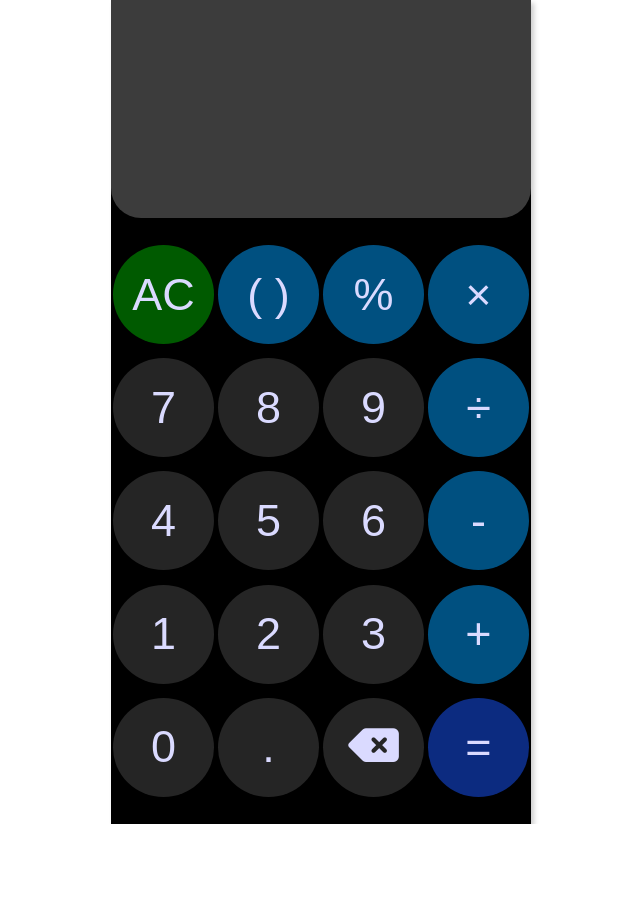
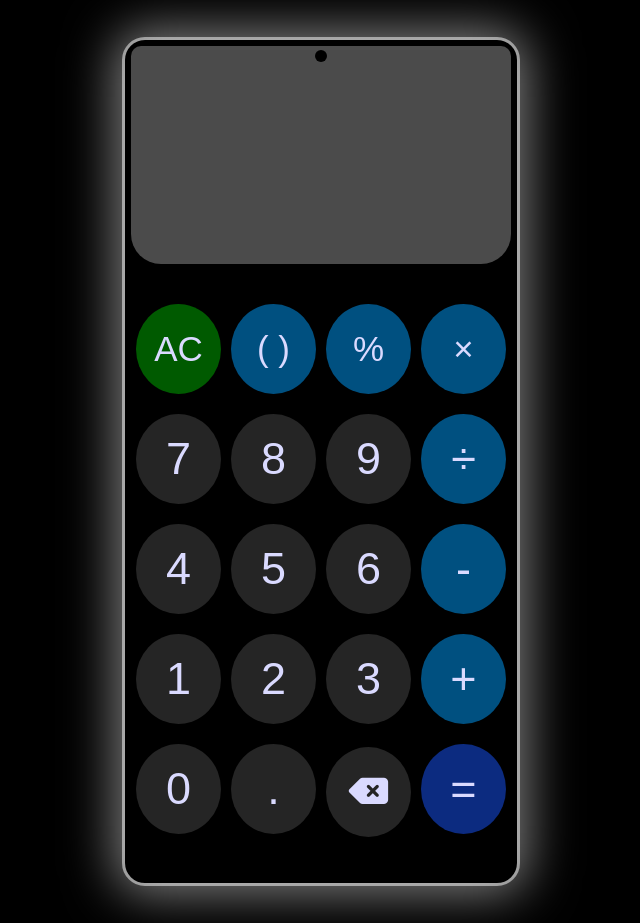
Before and after one commit to yasinbhouan/calculator, a plain HTML site: page index.html in a window 1280 px wide. Shown: the whole page, without its empty margins (319-959 px from the left). Before the commit the page ends 824 px from the top, so only its background shows below. Drawn offline with Linux system fonts and the light colour scheme.

Commit message:
new style add

```diff
--- a/index.html
+++ b/index.html
@@ -1,12 +1,10 @@
 <!DOCTYPE html>
 <html lang="en">
 <head>
+  <!-- meta -->
   <meta charset="UTF-8">
   <meta name="viewport" content="width=device-width, initial-scale=1.0">
   <meta http-equiv="X-UA-Compatible" content="ie=edge">
-
-  <!--style-->
-  <link rel="stylesheet" href="style.css">
 
   <!--font awesome-->
   <script src="https://kit.fontawesome.com/994336f2c8.js" crossorigin="anonymous"></script>
@@ -14,57 +12,51 @@
   <!--favicon-->
   <link rel="shortcut icon" type="image/x-icon" href="images/favicon.png">
 
+   <!--style-->
+  <link rel="stylesheet" href="style.css">
+
   <title>Calculator</title>
 </head>
 <body>
   <section>
     <div class="calc">
-
-      <div class="calc__output">
-        <input class="result" type="number" name="result" id="result">
+        <div class="camera"></div>
+      <div class="calc__result">
+        <input class="result_display" name="resultDisplay" id="resultDisplay" disabled>
       </div>
-
       <div class="calc__input">
-
         <div class="calc__row">
-          <button class="btn ac" type="submit">AC</button>
-          <button class="btn b"  type="submit">( )</button>
-          <button class="btn b"  type="submit">%</button>
-          <button class="btn b" type="submit">×</button>
+          <button class="btn reset small" id="clear" type="submit">AC</button>
+          <button class="btn oparetor small" id="bracket" type="submit">( )</button>
+          <button class="btn oparetor small" id="percentage" type="submit">%</button>
+          <button class="btn oparetor small" id="miltiplication" type="submit">×</button>
         </div>
-
         <div class="calc__row">
-          <button class="btn" type="submit">7</button>
-          <button class="btn"  type="submit">8</button>
-          <button class="btn"  type="submit">9</button>
-          <button class="btn b" type="submit">÷</button>
+          <button class="btn" id="seven" type="submit">7</button>
+          <button class="btn" id="eight" type="submit">8</button>
+          <button class="btn" id="nine" type="submit">9</button>
+          <button class="btn oparetor" id="divide" type="submit">÷</button>
         </div>
-
         <div class="calc__row">
-          <button class="btn" type="submit">4</button>
-          <button class="btn"  type="submit">5</button>
-          <button class="btn"  type="submit">6</button>
-          <button class="btn b" type="submit">-</button>
+          <button class="btn" id="four" type="submit">4</button>
+          <button class="btn" id="five" type="submit">5</button>
+          <button class="btn" id="six" type="submit">6</button>
+          <button class="btn oparetor" id="substraction" type="submit">-</button>
         </div>
-
         <div class="calc__row">
-          <button class="btn" type="submit">1</button>
-          <button class="btn"  type="submit">2</button>
-          <button class="btn"  type="submit">3</button>
-          <button class="btn b" type="submit">+</button>
+          <button class="btn" id="one" type="submit">1</button>
+          <button class="btn" id="two" type="submit">2</button>
+          <button class="btn" id="three" type="submit">3</button>
+          <button class="btn oparetor" id="addition" type="submit">+</button>
         </div>
-
         <div class="calc__row">
-          <button class="btn" type="submit">0</button>
-          <button class="btn"  type="submit">.</button>
-          <button class="btn"  type="submit"><i class="fa-solid fa-delete-left"></i></button>
-          <button class="btn c" type="submit">=</button>
+          <button class="btn" id="zero" type="submit">0</button>
+          <button class="btn" id="point" type="submit">.</button>
+          <button class="btn small" id="delete" type="submit"><i class="fa-solid fa-delete-left"></i></button>
+          <button class="btn equal" id="equal" type="submit">=</button>
         </div>
-
       </div>
     </div>
-
   </section>
-
 </body>
 </html>
--- a/main.js
+++ b/main.js
@@ -1 +1 @@
-console.log('Hello World!');
+let calculation;
--- a/style.css
+++ b/style.css
@@ -1,44 +1,58 @@
 *{
   margin: 0;
   padding: 0;
-  box-shadow: border-box;
+  box-sizing: border-box;
+}
+body{
+  background-color: #000000;
 }
 .calc{
-  min-width: 300px;
-  max-width: 420px;
+  width: 392px;
   text-align: center;
-  margin: 0 auto;
+  margin: 40px auto;
+  padding: 6px;
+  outline: 3px solid rgba(255, 255, 255, 0.5 );
   font-size: 0;
-  box-shadow: 3px 3px 5px rgba(0, 0, 0, 0.2);
+  box-shadow: 0 0 50px 10px rgba(255, 255, 255, 0.5);
   transition: 0.2s;
   background: #000000;
+  border-radius: 20px;
+  position: relative;
 }
 .calc:hover{
-  box-shadow: 10px 10px 50px rgba(0, 0, 0, 0.6);
+  box-shadow: 0 0 100px 20px rgba(255, 255, 255, 0.6);
 }
-.result{
+.camera{
+  position: absolute;
+  top: 10px;
+  left: 50%;
+  transform: translateX(-50%);
+  width: 12px;
+  height: 12px;
+  background: #000000;
+  border-radius: 50%;
+}
+.result_display{
   width: 100%;
   font-size: 50px;
-  font-weight: bold;
   text-align: right;
   padding: 80px 0;
   letter-spacing: 2px;
-  background: rgba(120, 120, 120, 0.5);
-  border-radius: 0 0 30px 30px;
+  background: rgba(150, 149, 149, 0.5);
+  border-radius: 10px 10px 30px 30px;
   border: none;
   outline: none;
-  color: rgba(255, 255, 255, 1)
-
+  color: rgba(255, 255, 255, 1);
 }
 .calc__input{
-  padding: 20px 0;
+  padding: 30px 0;
 }
 .calc__row{
   padding: 5px 0;
 }
 .btn{
-  width: 24%;
-  min-height: 99px;
+  width: 85px;
+  min-height: 90px;
   background: rgba(75, 75, 75, 0.5);
   color: rgba(218, 218, 255, 1);
   font-weight: normal;
@@ -46,28 +60,31 @@
   border: none;
   border-radius: 50%;
   transition: 0.1s;
-  margin: 0.5%;
+  margin: 5px;
   font-family: Arial, Helvetica, sans-serif;
 }
 .btn:active{
   border-radius: 35%;
   background: rgba(130, 130, 130, .5);
 }
-.b{
+.reset{
+  background: rgba(0,180,0,0.5);
+}
+.reset:active{
+  background: rgba(126, 255, 126, 0.5);
+}
+.oparetor{
   background: rgba(0, 159, 255, 0.5);
 }
-.b:active{
+.oparetor:active{
   background: rgba(128, 207, 255, 0.5);
 }
-.c{
+.equal{
   background: rgba(25, 86, 255, 0.5);
 }
-.c:active{
+.equal:active{
   background: rgba(137, 170, 255, 0.5)
 }
-.ac{
-  background: rgba(0,180,0,0.5);
+.small{
+  font-size: 35px;
 }
-.ac:active{
-  background: rgba(126, 255, 126, 0.5);
-}
```
